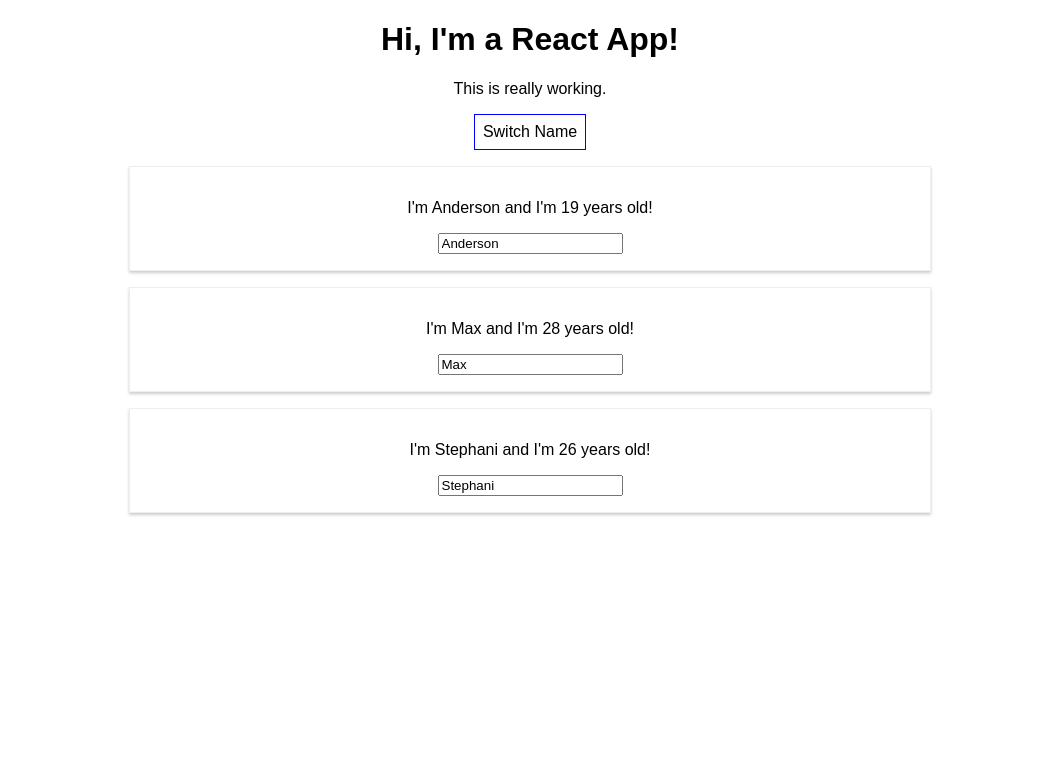
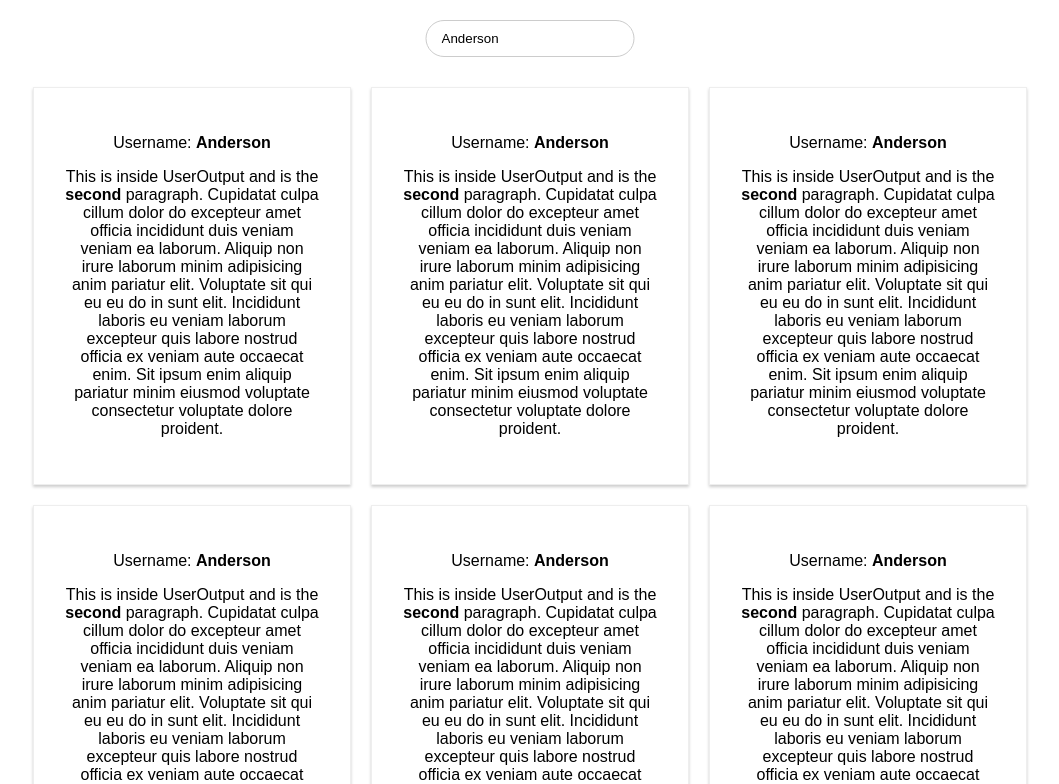
Before and after one commit to AndersonCossul/learning-react, a React (Create React App) app: page / in a window 1280 px wide. Shown: the top 784 px of the page, without its empty margins (110-1169 px from the left). Built offline with nearby package versions, Linux system fonts and the light colour scheme.

Commit message:
Created UserInput and UserOutput components.

```diff
--- a/src/App.js
+++ b/src/App.js
@@ -1,63 +1,31 @@
 import React, { Component } from 'react';
 import './App.css';
-import Person from './Person/Person'
+
+import UserOutput from './UserOutput/UserOutput'
+import UserInput from './UserInput/UserInput'
 
 class App extends Component {
   state = {
-    persons: [
-      { name: 'Anderson', age: 19 },
-      { name: 'Max', age: 28 },
-      { name: 'Stephani', age: 26 },
-    ]
+    username: 'Anderson'
   }
 
-  switchNameHandler = (newName) => {
-    this.setState({
-      persons: [
-        { name: newName, age: 19 },
-        { name: 'Max', age: 28 },
-        { name: 'Stephani', age: 26 },
-      ]
-    })
-  }
-
-  nameChangedHandler = (event) => {
-    this.setState({
-      persons: [
-        { name: 'Anderson', age: 19 },
-        { name: event.target.value, age: 28 },
-        { name: 'Stephani', age: 26 },
-      ]
-    })
+  usernameHandler = (event) => {
+    this.setState({username: event.target.value})
   }
 
   render() {
-    const style = {
-      backgroundColor: 'white',
-      font: 'inherit',
-      border: '1px solid blue',
-      padding: '8px',
-      cursor: 'pointer'
-    }
-
     return (
       <div className="App">
-        <h1>Hi, I'm a React App!</h1>
-        <p>This is really working.</p>
-        <button
-          style={style}
-          onClick={this.switchNameHandler.bind(this, 'Ander!!')}>Switch Name</button>
-        <Person
-          name={this.state.persons[0].name}
-          age={this.state.persons[0].age}
-          click={this.switchNameHandler.bind(this, 'Ander!')}/>
-        <Person
-          name={this.state.persons[1].name}
-          age={this.state.persons[1].age}
-          changed={this.nameChangedHandler}/>
-        <Person
-          name={this.state.persons[2].name}
-          age={this.state.persons[2].age}/>
+        <UserInput
+          changed={this.usernameHandler}
+          username={this.state.username}/>
+        <UserOutput username={this.state.username}/>
+        <UserOutput username={this.state.username}/>
+        <UserOutput username={this.state.username}/>
+        <UserOutput username={this.state.username}/>
+        <UserOutput username={this.state.username}/>
+        <UserOutput username={this.state.username}/>
+        <UserOutput username={this.state.username}/>
       </div>
     );
   }
--- /dev/null
+++ b/src/UserInput/UserInput.js
@@ -0,0 +1,24 @@
+import React from 'react'
+
+const userInput = (props) => {
+  const style = {
+    display: 'block',
+    margin: '20px auto',
+    marginLeft: '50%',
+    transform: 'translateX(-50%)',
+    padding: '10px 15px',
+    border: '1px solid #ccc',
+    borderRadius: '25px',
+    outline: 'none'
+  }
+
+  return (
+    <input
+      type="text"
+      style={style}
+      onChange={props.changed}
+      value={props.username}/>
+  )
+}
+
+export default userInput
--- /dev/null
+++ b/src/UserOutput/UserOutput.css
@@ -0,0 +1,9 @@
+.UserOutput {
+  padding: 30px;
+  width: 20%;
+  display: inline-block;
+  vertical-align: top;
+  border: 1px solid #eee;
+  box-shadow: 0 2px 3px #ccc;
+  margin: 10px;
+}
--- /dev/null
+++ b/src/UserOutput/UserOutput.js
@@ -0,0 +1,15 @@
+import React from 'react'
+import './UserOutput.css'
+
+const userOutput = (props) => {
+  return (
+    <div className="UserOutput">
+      <p>Username: <strong>{props.username}</strong></p>
+      <p>
+        This is inside UserOutput and is the <strong>second</strong> paragraph.
+        Cupidatat culpa cillum dolor do excepteur amet officia incididunt duis veniam veniam ea laborum. Aliquip non irure laborum minim adipisicing anim pariatur elit. Voluptate sit qui eu eu do in sunt elit. Incididunt laboris eu veniam laborum excepteur quis labore nostrud officia ex veniam aute occaecat enim. Sit ipsum enim aliquip pariatur minim eiusmod voluptate consectetur voluptate dolore proident.</p>
+    </div>
+  )
+}
+
+export default userOutput
```
